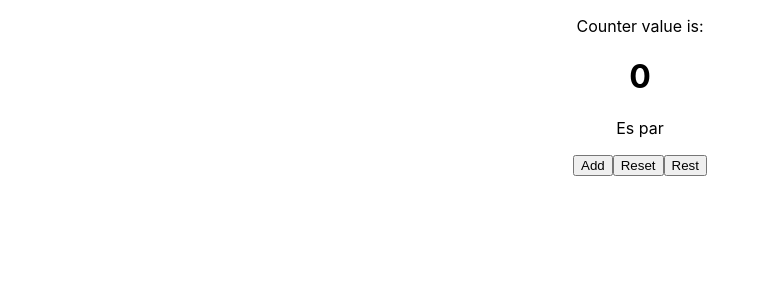
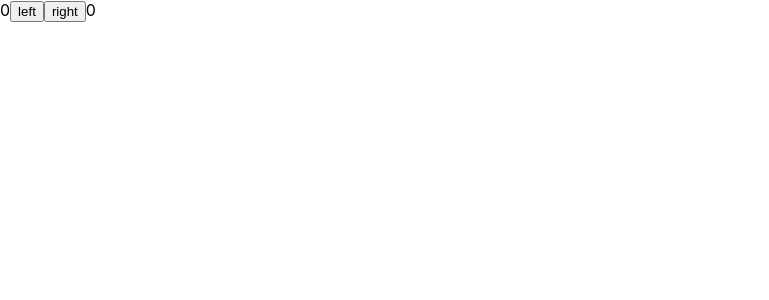
Before and after one commit to PaxAuz15/miduBootcamp, a React (Create React App) app in the folder understand/understanding_react/: page / in a window 1280 px wide. Shown: the top 300 px of the page, without its empty margins (0-769 px from the left). Built offline with nearby package versions, Linux system fonts and the light colour scheme.

Commit message:
better way to work with complex state
url: https://fullstackopen.com/en/part1/a_more_complex_state_debugging_react_apps#complex-state

```diff
--- /dev/null
+++ b/understand/understanding_react/src/App2.js
@@ -0,0 +1,19 @@
+import "./App.css"
+import { useState } from "react"
+
+// Correct way: Separate States because is more atomic.
+const App = () => {
+  const [left, setLeft] = useState(0)
+  const [right, setRight] = useState(0)
+
+  return (
+    <div>
+      {left}
+      <button onClick={() => setLeft(left + 1)}>left</button>
+      <button onClick={() => setRight(right + 1)}>right</button>
+      {right}
+    </div>
+  )
+}
+
+export default App
--- a/understand/understanding_react/src/index.js
+++ b/understand/understanding_react/src/index.js
@@ -1,7 +1,8 @@
 import React from 'react';
 import ReactDOM from 'react-dom';
 import './index.css';
-import App from './App';
+import App from './App2';
+// import App from './App';
 import reportWebVitals from './reportWebVitals';
 
 ReactDOM.render(
```
